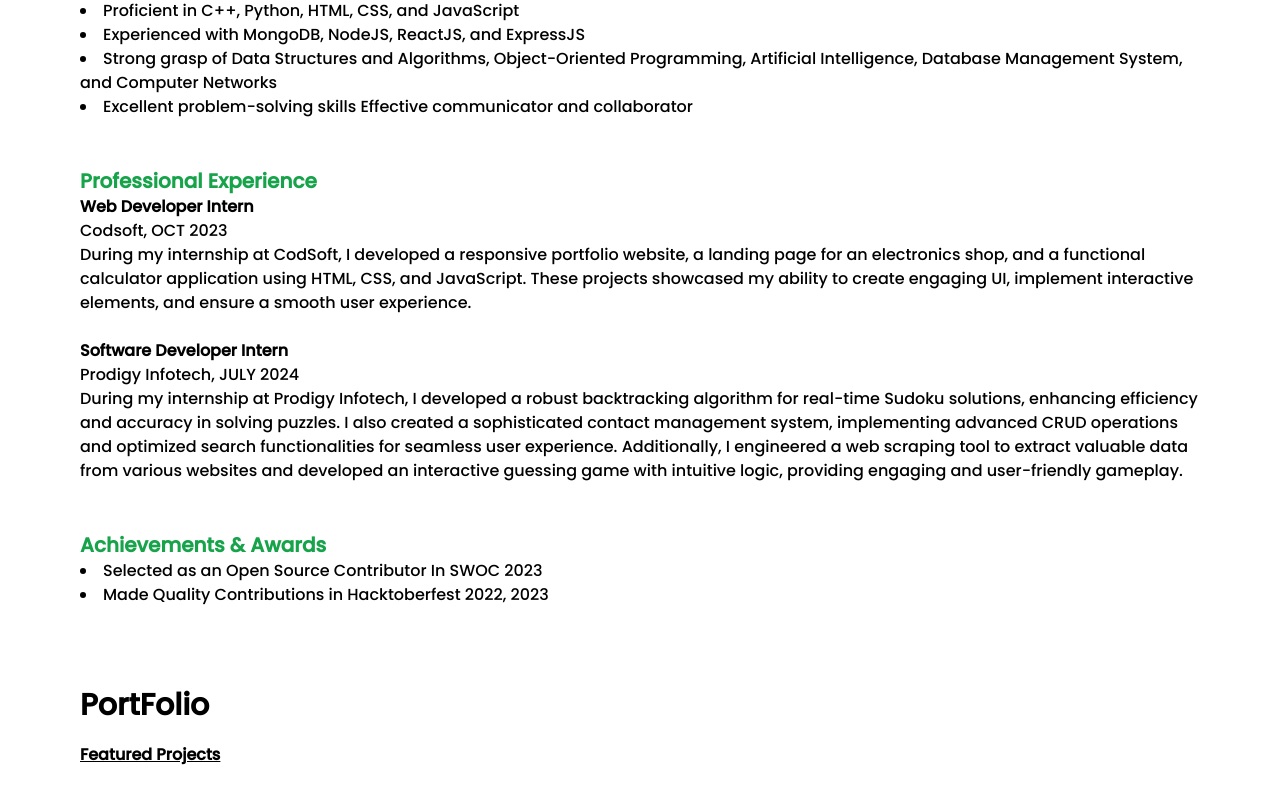
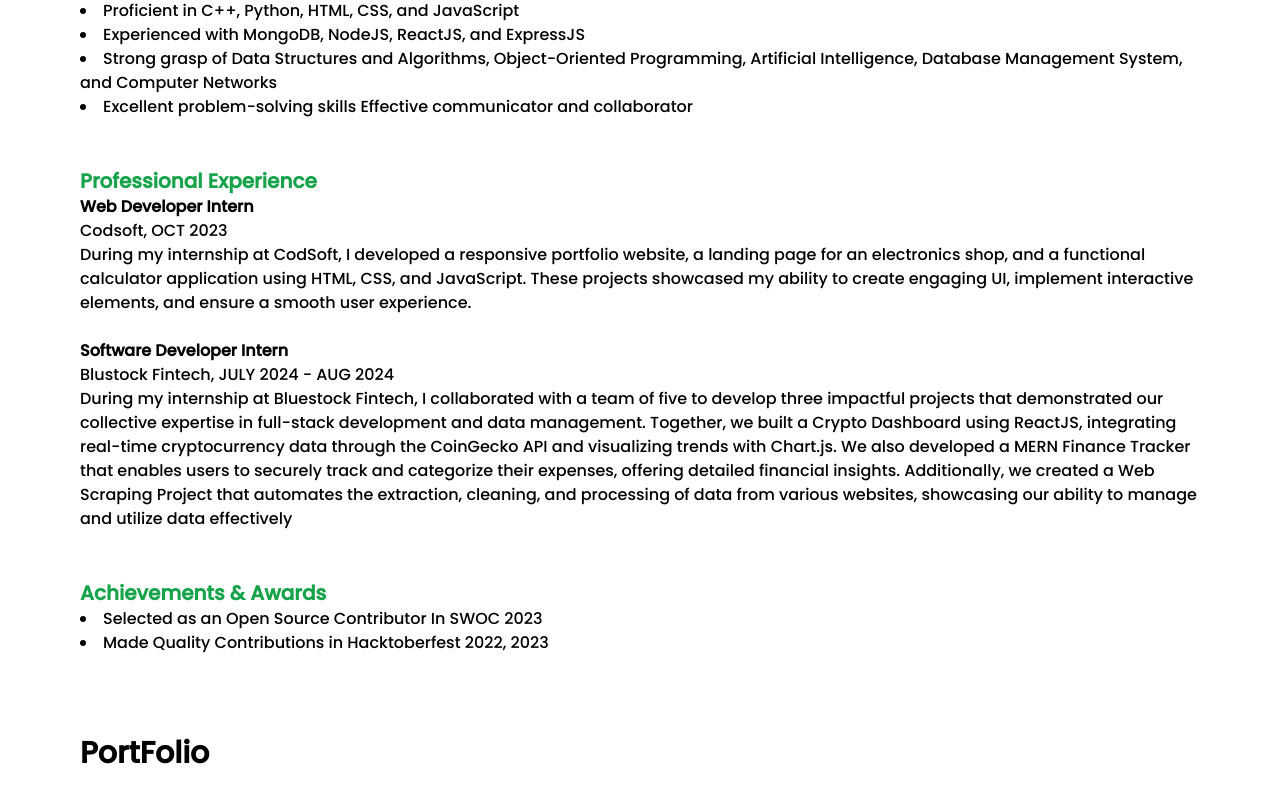
Before and after one commit to divyan7982/Divyanshu-Portfolio, a React (Vite) app: page / in a window 1280 px wide. Shown: the part 1068-1854 px from the top of the page. Built offline with nearby package versions, Linux system fonts and the light colour scheme.

Commit message:
Updated About Section

```diff
--- a/src/components/About.jsx
+++ b/src/components/About.jsx
@@ -27,8 +27,8 @@ function About() {
           Education & Training
         </h1>
         <span>
-          B.Tech, Electronics and Communication Engineering, Maharaja
-          Agrasen Institute Of Technology, 2021 - 2025
+          B.Tech, Electronics and Communication Engineering, Maharaja Agrasen
+          Institute Of Technology, 2021 - 2025
         </span>
         <br />
         <br />
@@ -71,17 +71,19 @@ function About() {
           <b>
             <h>Software Developer Intern</h>
           </b>
-          <h2>Prodigy Infotech, JULY 2024</h2>
+          <h2>Blustock Fintech, JULY 2024 - AUG 2024</h2>
           <p>
-            During my internship at Prodigy Infotech, I developed a robust
-            backtracking algorithm for real-time Sudoku solutions, enhancing
-            efficiency and accuracy in solving puzzles. I also created a
-            sophisticated contact management system, implementing advanced CRUD
-            operations and optimized search functionalities for seamless user
-            experience. Additionally, I engineered a web scraping tool to
-            extract valuable data from various websites and developed an
-            interactive guessing game with intuitive logic, providing engaging
-            and user-friendly gameplay.
+            During my internship at Bluestock Fintech, I collaborated with a
+            team of five to develop three impactful projects that demonstrated
+            our collective expertise in full-stack development and data
+            management. Together, we built a Crypto Dashboard using ReactJS,
+            integrating real-time cryptocurrency data through the CoinGecko API
+            and visualizing trends with Chart.js. We also developed a MERN
+            Finance Tracker that enables users to securely track and categorize
+            their expenses, offering detailed financial insights. Additionally,
+            we created a Web Scraping Project that automates the extraction,
+            cleaning, and processing of data from various websites, showcasing
+            our ability to manage and utilize data effectively
           </p>
         </span>
         <br />
```
